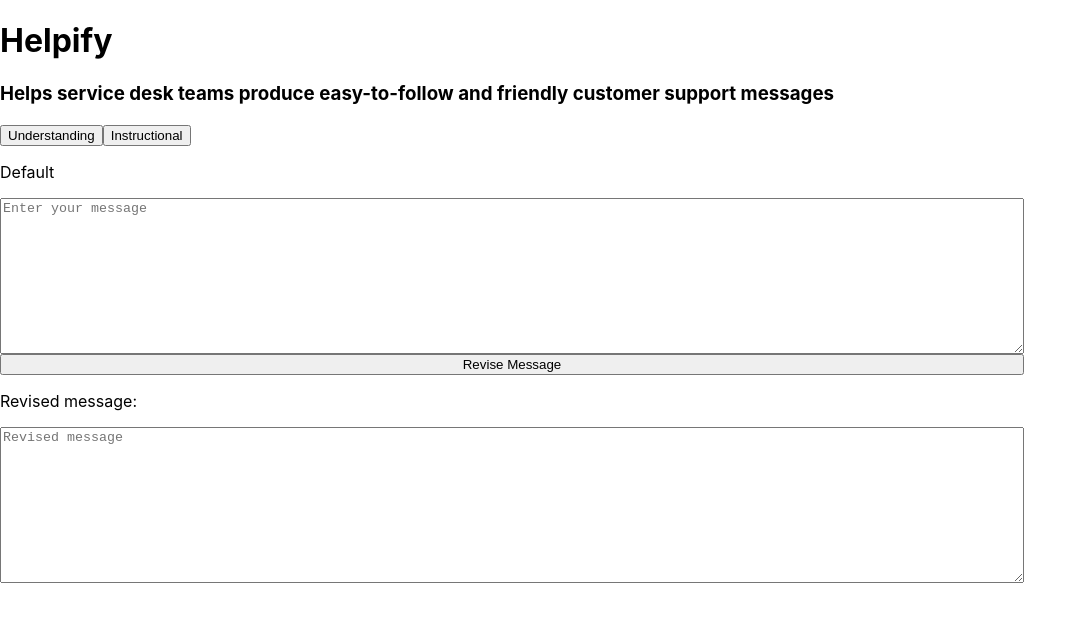
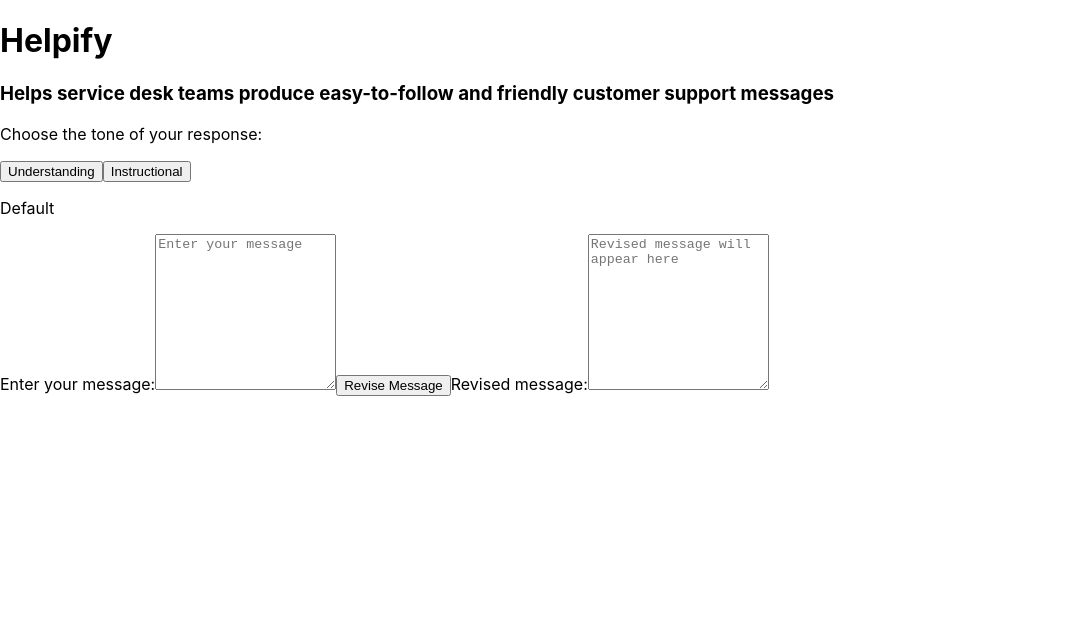
Before and after one commit to jaythomason-projects/helpify, a React (Create React App) app: page / in a window 1280 px wide. Shown: the top 622 px of the page, without its empty margins (0-1087 px from the left). Built offline with nearby package versions, Linux system fonts and the light colour scheme.

Commit message:
refactor: semantic JSX

```diff
--- a/src/components/main/form/form.js
+++ b/src/components/main/form/form.js
@@ -22,25 +22,39 @@ function Form() {
   }, [instruction]);
 
   return (
-    <div className='form'>
-      <div>
+    <div className='form-wrapper'>
+      <form>
+        <section className='instructions-section'>
+          <p>Choose the tone of your response:</p>
+          <div className='instruction-tabs'>
             <button onClick={() => handleTabClick("Understanding")}>Understanding</button>
             <button onClick={() => handleTabClick("Instructional")}>Instructional</button>
+          </div>
           <p>{instruction}</p>
-      </div>
+        </section>
+
+        <section className='message-section'>
+          <label htmlFor="original-message" className="message-label">Enter your message:</label>
           <textarea
+            id='original-message'
             value={message}
             onChange={(e) => setMessage(e.target.value)}
             placeholder='Enter your message'
             rows={10}
           />
-      <button onClick={() => reviseMessage(message, instruction, setRevisedMessage)}>Revise Message</button>
-      <p>Revised message:</p>
+
+          <button className='revise-message-button' onClick={() => reviseMessage(message, instruction, setRevisedMessage)}>Revise Message</button>
+
+          <label htmlFor="revised-message" className="message-label">Revised message:</label>
           <textarea
+            id='revised-message'
             value={revisedMessage}
-        placeholder='Revised message'
+            placeholder='Revised message will appear here'
             rows={10}
+            readOnly
           />
+        </section>
+      </form>
     </div>
   );
 }
```
Lines whose indentation alone changed are shown as unchanged.
